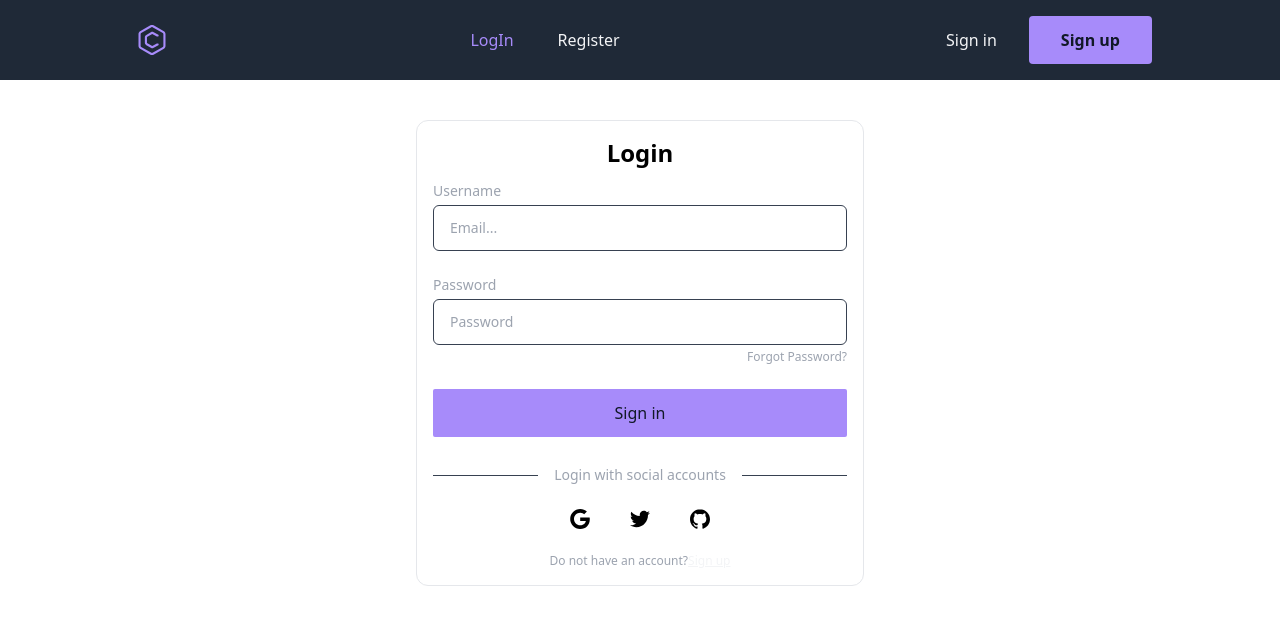
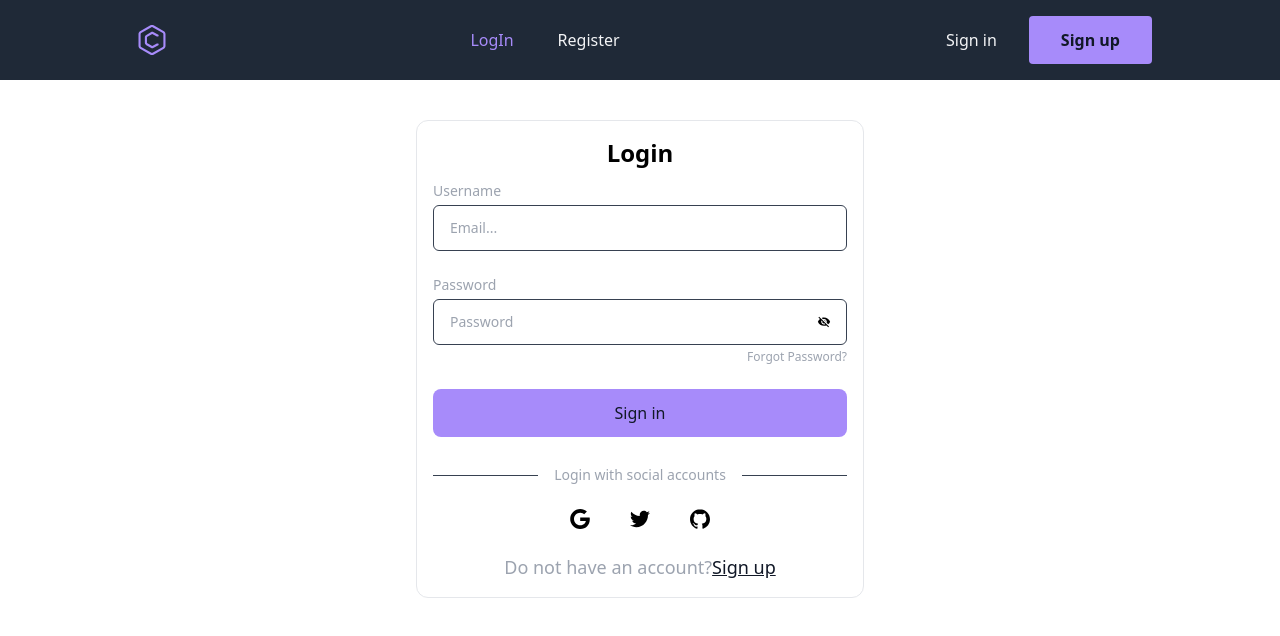
Before and after one commit to Asad9340/firebase-learning, a React (Vite) app: page /login in a window 1280 px wide. Shown: the top 636 px of the page. Built offline with nearby package versions, Linux system fonts and the light colour scheme; no server answers.

Commit message:
added surge live link

```diff
--- a/src/LogIn/LogIn.jsx
+++ b/src/LogIn/LogIn.jsx
@@ -1,9 +1,15 @@
-import { signInWithEmailAndPassword } from 'firebase/auth';
+import { sendPasswordResetEmail, signInWithEmailAndPassword } from 'firebase/auth';
 import auth from '../firebase/firebase.config';
-import { useState } from 'react';
+import { useRef, useState } from 'react';
+import { IoMdEye } from 'react-icons/io';
+import { IoMdEyeOff } from 'react-icons/io';
+import { Link } from 'react-router-dom';
 
 function LogIn() {
   const [registerError, setRegisterError] = useState('');
+  const [success, setSuccess] = useState('');
+  const [showPassword, setShowPassword] = useState(false);
+  const emailRef=useRef(null);
   const handleLogIn = event => {
     event.preventDefault();
     const email = event.target.email.value;
@@ -11,9 +17,27 @@ function LogIn() {
     setRegisterError('');
 
     signInWithEmailAndPassword(auth, email, password)
-      .then(userCredential => console.log(userCredential.user))
+      .then(userCredential => {
+        console.log(userCredential.user), setSuccess(userCredential.user);
+      })
       .catch(error => setRegisterError(error.message));
   };
+
+  const handleForgatePassword = () => {
+    const email = emailRef.current.value;
+    if (!email) {
+      alert('Please enter a  email')
+      return;
+    }
+    else if (!/^[^\s@]+@[^\s@]+\.[^\s@]+$/.test(email)) {
+      alert('Please enter a valid email formate');
+      return;
+    }
+    sendPasswordResetEmail(auth, email)
+      .then(userCredential => console.log(userCredential))
+      .catch(err => console.log(err));
+  };
+
   return (
     <div className="flex justify-center">
       <div className="w-full max-w-md mt-10 space-y-3 rounded-xl  text-black border p-4">
@@ -25,6 +49,7 @@ function LogIn() {
             </label>
             <input
               type="email"
+              ref={emailRef}
               name="email"
               id="email"
               placeholder="Email..."
@@ -35,15 +60,27 @@ function LogIn() {
             <label htmlFor="password" className="block text-gray-400">
               Password
             </label>
+            <div className="relative">
               <input
-              type="password"
+                type={showPassword ? 'text' : 'password'}
                 name="password"
                 id="password"
                 placeholder="Password"
                 className="w-full px-4 py-3 rounded-md border border-gray-700 text-gray-800 focus:border-violet-400"
               />
+              <span
+                onClick={() => setShowPassword(!showPassword)}
+                className="absolute top-4 right-4"
+              >
+                {showPassword ? <IoMdEye /> : <IoMdEyeOff />}
+              </span>
+            </div>
             <div className="flex justify-end text-xs text-gray-400">
-              <a rel="noopener noreferrer" href="#">
+              <a
+                onClick={handleForgatePassword}
+                rel="noopener noreferrer"
+                href="#"
+              >
                 Forgot Password?
               </a>
             </div>
@@ -53,11 +90,16 @@ function LogIn() {
                   {registerError}
                 </p>
               )}
+              {success && (
+                <p className="text-lg bg-green-500 px-8 py-2 rounded-lg text-white flex justify-center mx-auto text-center my-4">
+                  LogIn Successfully
+                </p>
+              )}
             </div>
           </div>
           <button
             type="submit"
-            className="block w-full p-3 text-center rounded-sm text-gray-900 bg-violet-400"
+            className="block w-full p-3 text-center rounded-lg text-gray-900 bg-violet-400"
           >
             Sign in
           </button>
@@ -98,15 +140,16 @@ function LogIn() {
             </svg>
           </button>
         </div>
-        <p className="text-xs text-center sm:px-6 text-gray-400">
+        <p className="text-lg text-center sm:px-6 text-gray-400">
           Do not have an account?
-          <a
+          <Link
+            to="/register"
             rel="noopener noreferrer"
             href="#"
-            className="underline text-gray-100"
+            className="underline text-gray-900 font-medium"
           >
             Sign up
-          </a>
+          </Link>
         </p>
       </div>
     </div>
--- a/src/Register/Register.jsx
+++ b/src/Register/Register.jsx
@@ -3,6 +3,7 @@ import auth from '../firebase/firebase.config';
 import { useState } from 'react';
 import { IoMdEye } from 'react-icons/io';
 import { IoMdEyeOff } from 'react-icons/io';
+import { Link } from 'react-router-dom';
 
 function Register() {
   const [registerError, setRegisterError] = useState('');
@@ -93,7 +94,7 @@ function Register() {
             )}
             {success && (
               <p className="text-lg bg-green-500 px-8 py-2 rounded-lg text-white flex justify-center mx-auto text-center my-4">
-                Successfully Created
+                User Created Successfully
               </p>
             )}
             {
@@ -128,12 +129,11 @@ function Register() {
 
           <div className="text-grey-dark mt-6">
             Already have an account?
-            <a
+            <Link to='/login'
               className="no-underline border-b border-blue text-blue"
-              href="../login/"
             >
               Log in
-            </a>
+            </Link>
             .
           </div>
         </form>
```
Also changed, not shown: 2 other files (tests, documents, lock files or other folders). Lines whose indentation alone changed are shown as unchanged.
